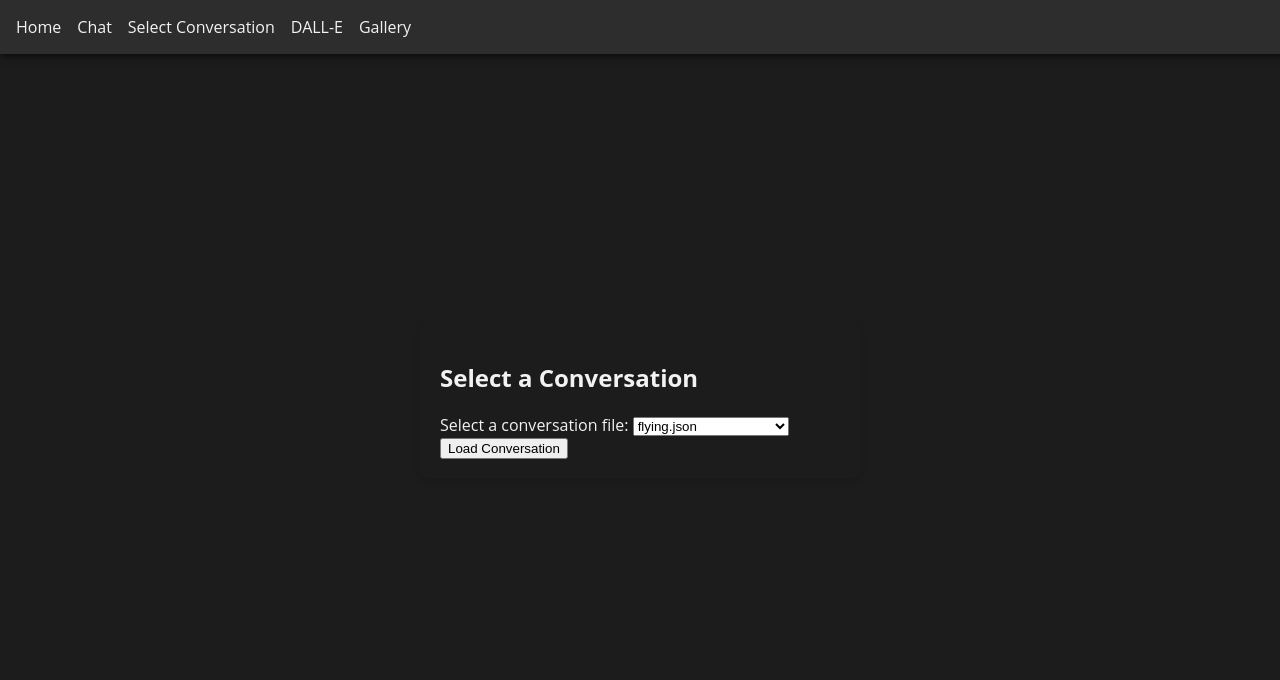
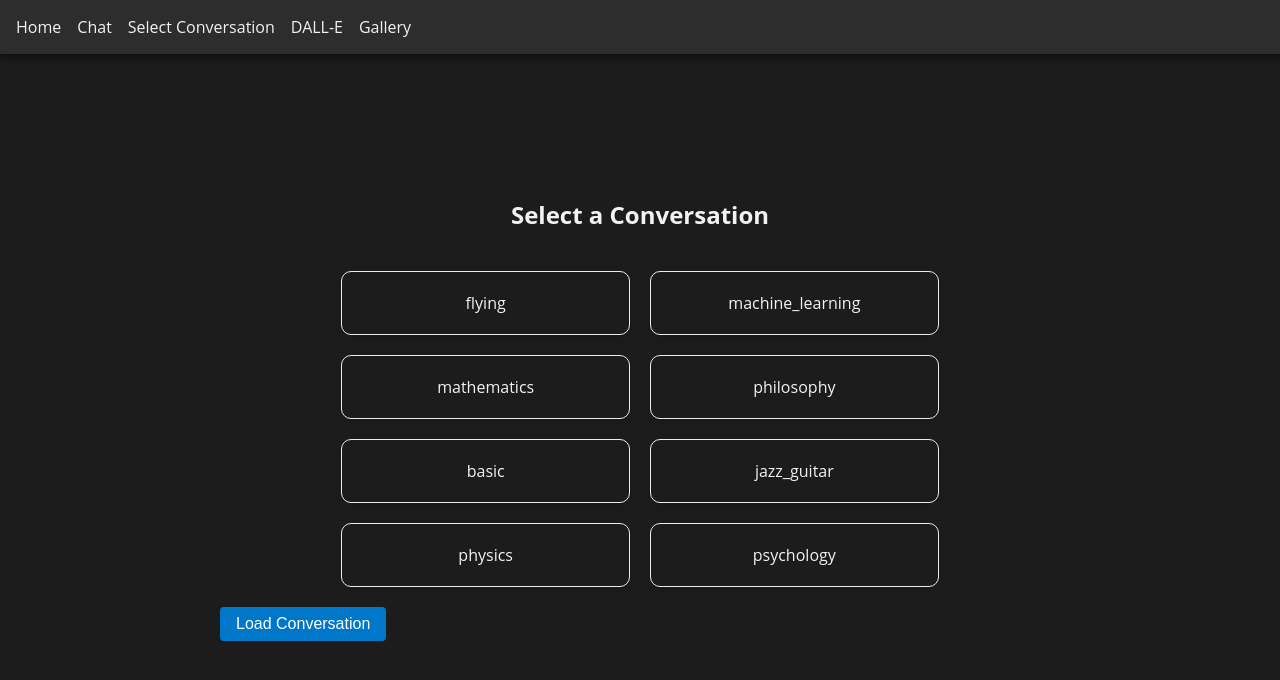
Before and after one commit to joseph-crowley/openai-toolbox, a Django app: page /select_conversation/ in a window 1280 px wide. Shown: the top 680 px of the page. Run offline with Django 3.2, Linux system fonts and the light colour scheme.

Commit message:
update button

```diff
--- a/templates/chat/select_conversation.html
+++ b/templates/chat/select_conversation.html
@@ -13,37 +13,88 @@
 
     .conversation-selection {
         width: 100%;
-        max-width: 400px;
+        max-width: 800px;
         padding: 20px;
-        border-radius: 10px;
-        box-shadow: 0 4px 6px rgba(0, 0, 0, 0.1);
+        display: flex;
+        flex-wrap: wrap;
+        gap: 20px;
+        justify-content: center;
     }
 
     .conversation-selection h2 {
+        width: 100%;
+        text-align: center;
         margin-bottom: 20px;
+    }
+
+    .conversation-card {
+        width: calc(33.333% - 20px);
+        padding: 20px;
+        border: 1px solid #e9ecef;
+        border-radius: 10px;
+        box-shadow: 0 4px 6px rgba(0, 0, 0, 0.1);
+        cursor: pointer;
+        text-align: center;
+        transition: background-color 0.3s;
+    }
+
+    .conversation-card.selected,
+    .conversation-card:hover {
+        background-color: #0077C9;
+        color: #fff;
+    }
+
+    .load-conversation-btn {
+        background-color: #0077C9;
+        border: none;
+        color: white;
+        padding: 8px 16px;
+        font-size: 16px;
+        border-radius: 4px;
+        cursor: pointer;
+        transition: background-color 0.3s;
+    }
+
+    .load-conversation-btn:hover {
+        background-color: #005ea6;
     }
 </style>
 
 <div class="center-content">
+    <form method="post" action="{% url 'select_conversation' %}">
+        {% csrf_token %}
         <div class="conversation-selection">
             <h2>Select a Conversation</h2>
-        <form method="post" action="{% url 'select_conversation' %}">
-            {% csrf_token %}
-            <div class="form-group">
-                <label for="conversation_file">Select a conversation file:</label>
-                <select class="form-control" id="conversation_file" name="conversation_file">
             {% for conversation_file in conversation_files reversed %}
-                        <option value="{{ conversation_file }}">{{ conversation_file }}</option>
+                <div class="conversation-card" onclick="selectConversation(this, '{{ conversation_file }}')">
+                    {{ conversation_file|cut:".json" }}
+                </div>
             {% endfor %}
-                </select>
+            <input type="hidden" id="selected_conversation_file" name="conversation_file">
         </div>
         {% if error_message %}
             <div class="alert alert-danger" role="alert">
                 {{ error_message }}
             </div>
         {% endif %}
-            <button type="submit" class="btn btn-primary">Load Conversation</button>
+        <div class="text-center">
+            <button type="submit" class="load-conversation-btn">Load Conversation</button>
+        </div>
     </form>
 </div>
-</div>
+
+<script>
+    let selectedCard = null;
+
+    function selectConversation(conversationCard, conversation_file) {
+        if (selectedCard) {
+            selectedCard.classList.remove('selected');
+        }
+
+        conversationCard.classList.add('selected');
+        selectedCard = conversationCard;
+
+        document.getElementById("selected_conversation_file").value = conversation_file;
+    }
+</script>
 {% endblock %}
```
Lines whose indentation alone changed are shown as unchanged.
